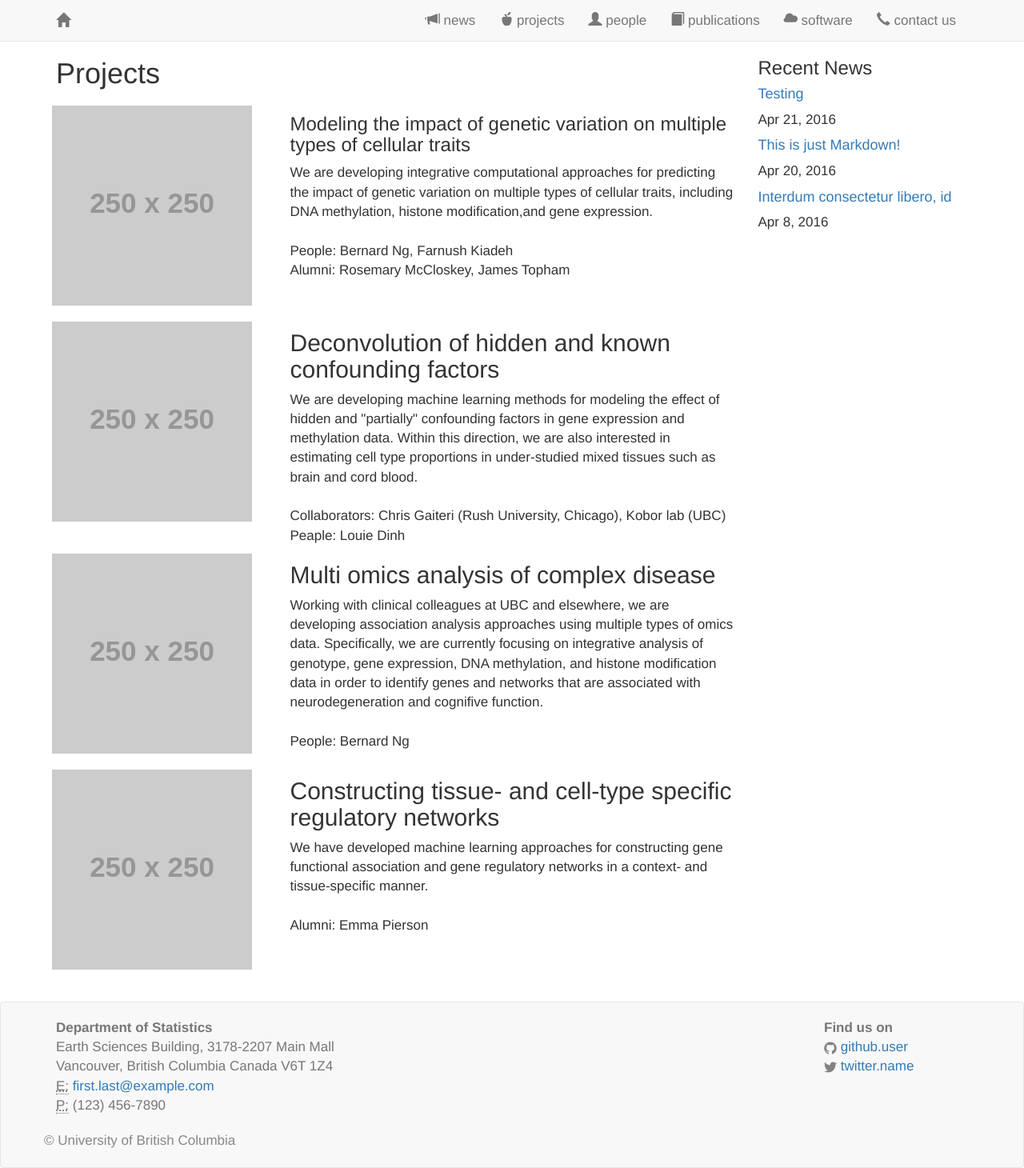
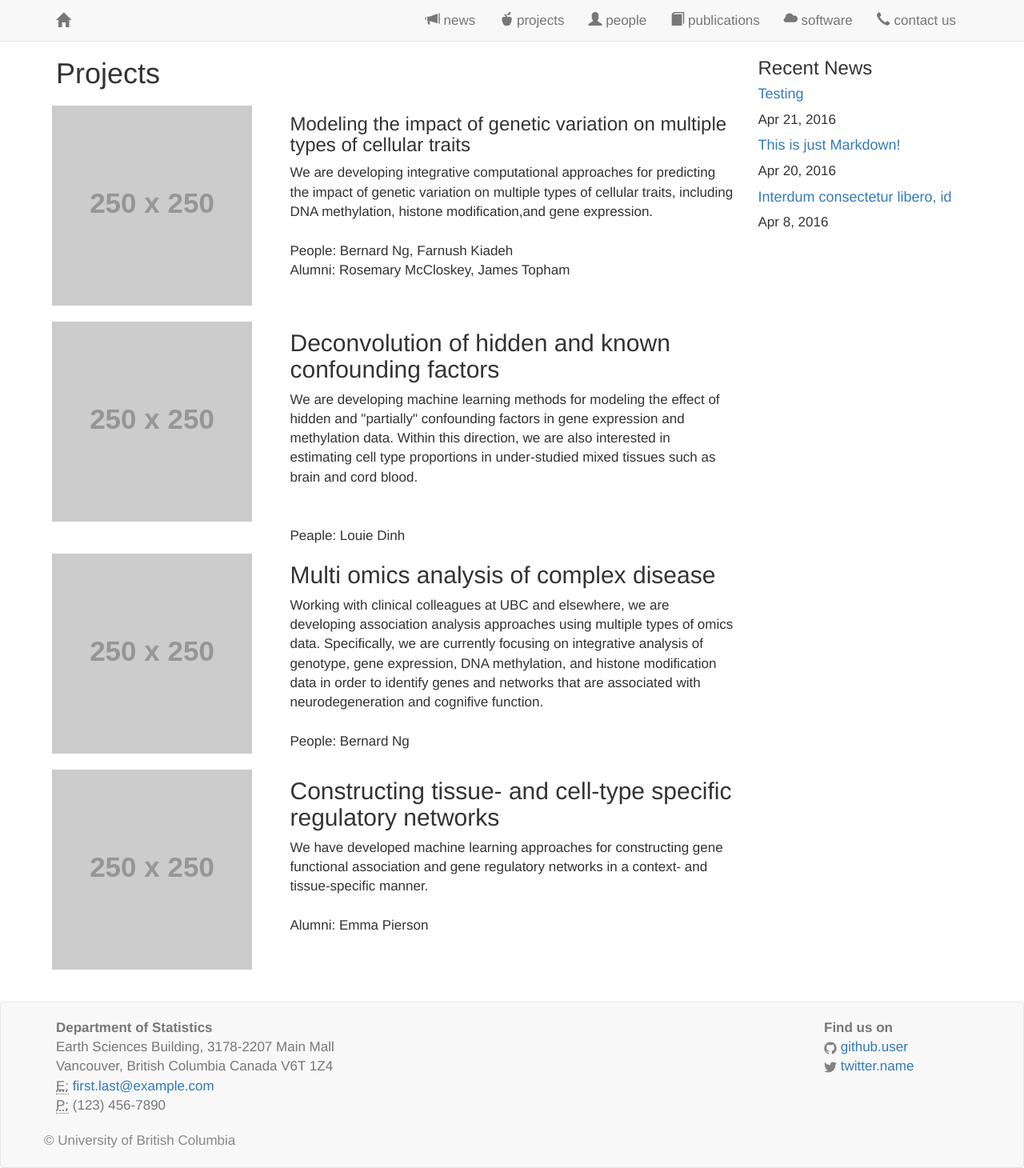
Before and after one commit to saramostafavi/saramostafavi.github.io, a Jekyll site: the page built from projects.html, in a window 1280 px wide. Shown: the whole page at 80% size. Built offline with Jekyll 4.4.1, drawn with Linux system fonts in a browser that asks for light colours; nearby versions of some CDN libraries; a style sheet for code colours, icons or effects is not loaded.

Commit message:
Update projects.html

```diff
--- a/projects.html
+++ b/projects.html
@@ -32,7 +32,6 @@ layout: page
             Within this direction, we are also interested in estimating cell type proportions in under-studied mixed tissues such as brain and cord blood.
             <br>
             <br>
-            Collaborators: Chris Gaiteri (Rush University, Chicago), Kobor lab (UBC)
             <br>
             Peaple: Louie Dinh
         </div>
```
